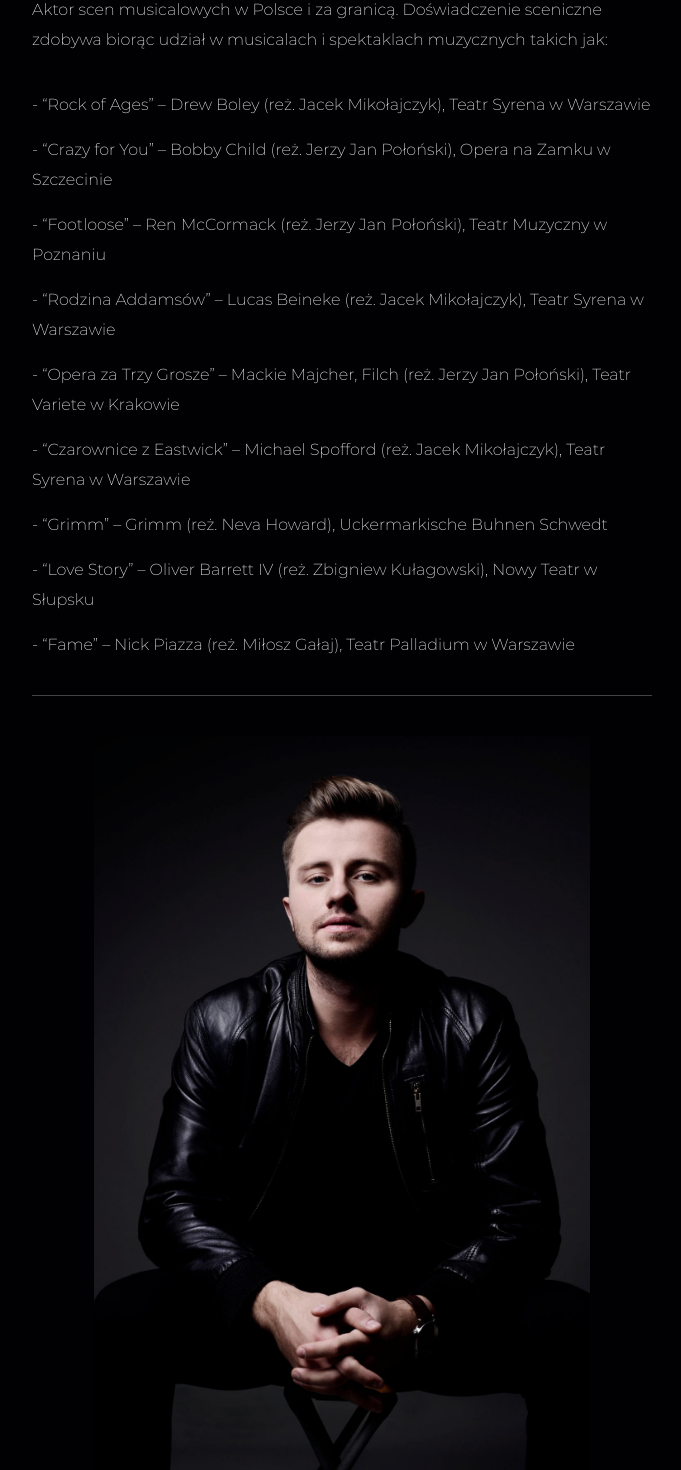
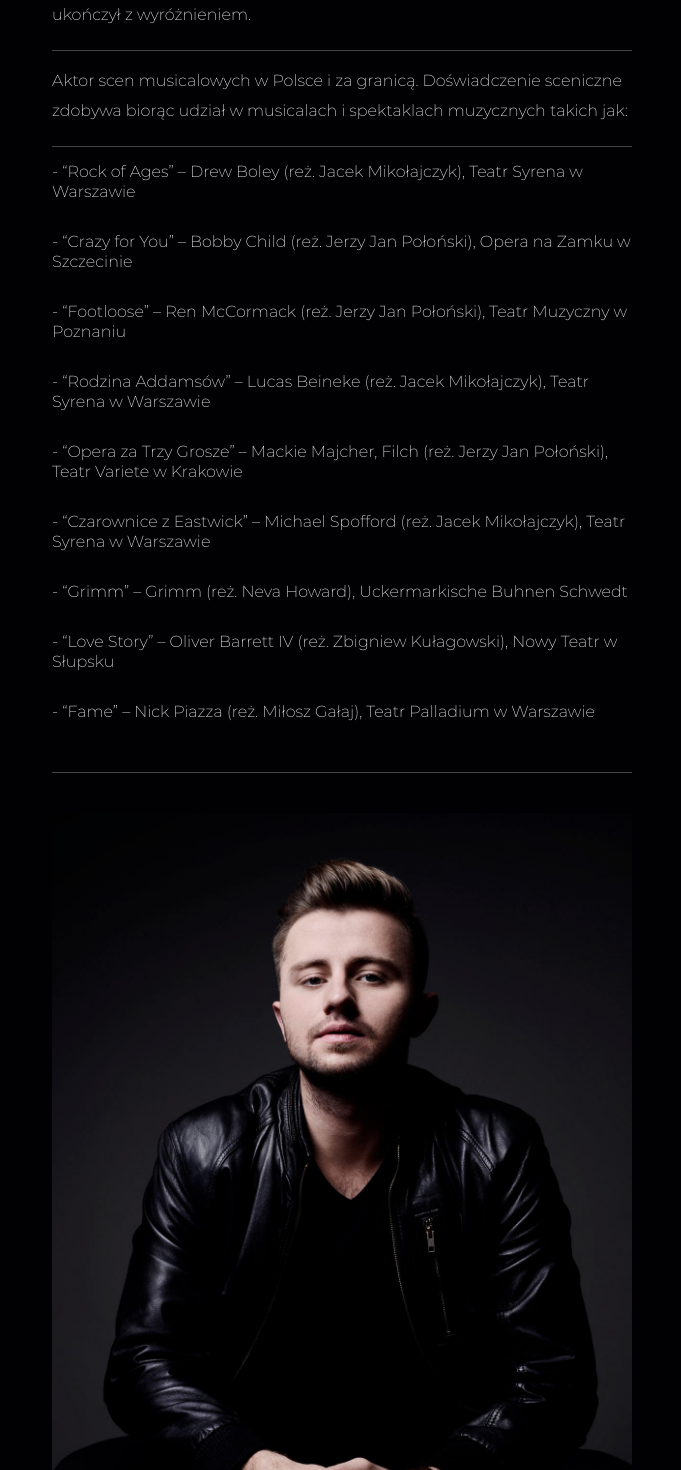
Before and after one commit to MicDeb/karol_drozd_react, a React (Create React App) app: page /biografia in a window 1280 px wide. Shown: the part 1260-2730 px from the top of the page, without its empty margins (422-1103 px from the left). Built offline with nearby package versions, Linux system fonts and the light colour scheme.

Commit message:
added bio page refactor

```diff
--- a/src/components/Bio.jsx
+++ b/src/components/Bio.jsx
@@ -60,46 +60,44 @@ export function Bio() {
     ];
 
     return (
-        <main className="main">
-            <h2>KAROL DROZD - BIOGRAFIA</h2>
-            <div className="main__container biography">
-                <article className="biography-article">
-                    <h3 className="biography-article__name">BIOGRAFIA</h3>
+        <div className="main-container">
+            <div className="biography">
+                <h3 className="biography__title">BIOGRAFIA</h3>
 
                 <Figure
-                        figureClass='biography-article__figure'
-                        imageClass='biography-article__figure--image'
+                    figureClass='biography__figure'
+                    imageClass='biography__figure--image'
                     imageSrc={require('../images/poza/Karol-Drozd-poza1.jpg')}
                     imageAlt='Karol Drozd'
                 />
 
-                    <p className="biography-article--education paragraph">
+                <p className="biography__paragraph">
                     Absolwent <strong>Akademii Muzycznej im. Stanisława Moniuszki w Gdańsku</strong> na specjalności
                     musical.
                     Swój warsztat wokalny kształcił pod okiem prof. zw. dra hab. Ryszarda Minkiewicza.
                     Studia muzyczne pierwszego stopnia ukończył z wyróżnieniem.
                 </p>
-                    <p className="biography-article--jobs paragraph">
+                <p className="biography__paragraph">
                     Aktor scen musicalowych w Polsce i za granicą.
                     Doświadczenie sceniczne zdobywa biorąc udział w musicalach i spektaklach muzycznych
                     takich jak:
                 </p>
-                    <ul className="biography-article--jobs-list">
+                <ul className="biography__paragraph biography__paragraph--jobs-list">
                     {roles.map((role) => (
-                            <li key={role.title} className="biography-article--jobs-list--item">
+                        <li key={role.title} className="biography__paragraph--jobs-list--item">
                             - “{role.title}” – {role.role} (reż. {role.director}), {role.theater}
                         </li>
                     ))}
                 </ul>
 
                 <Figure
-                        figureClass='biography-article__figure'
-                        imageClass='biography-article__figure--image'
+                    figureClass='biography__figure'
+                    imageClass='biography__figure--image'
                     imageSrc={require('../images/poza/Karol-Drozd-poza3.jpg')}
                     imageAlt='Karol Drozd'
                 />
 
-                    <p className="biography-article--awards paragraph">
+                <p className="biography__paragraph">
                     Zdobywca najwyższej klasy tanecznej w Polsce w tańcach latynoamerykańskich i standardowych.
                     Trzykrotny Mistrz Polski i dwukrotny półfinalista Mistrzostw Świata z formacją latynoamerykańską
                     Takt Chadek Chełm.
@@ -107,21 +105,19 @@ export function Bio() {
                     <strong>Jarosław Staniek</strong>, <strong>Ewelina Adamska-Porczyk</strong>,
                     <strong>Joanna Semeńczuk</strong>, <strong>Neva Howard.</strong>
                 </p>
-                    <p className="biography-article--another paragraph">
+                <p className="biography__paragraph">
                     Od 2015 roku instruktor tańca i choreograf w fundacji <strong>MUSICAMP</strong>,
                     której celem jest kształcenie młodych talentów poprzez organizowanie
                     warsztatów musicalowych oraz koncertów tym samym rozpowszechniając musical w Polsce.
                 </p>
 
                 <Figure
-                        figureClass='biography-article__figure'
-                        imageClass='biography-article__figure--image'
+                    figureClass='biography__figure'
+                    imageClass='biography__figure--image'
                     imageSrc={require('../images/poza/Karol-Drozd-poza2.jpg')}
                     imageAlt='Karol Drozd'
                 />
-
-                </article>
             </div>
-        </main>
+        </div>
     )
 }
--- a/src/style/components/_bio.scss
+++ b/src/style/components/_bio.scss
@@ -1,72 +1,50 @@
-.biography-article {
+.biography {
   font-size: 1.4rem;
-}
 
-.biography-article__name {
+  &__title {
     @include sectionName;
   }
 
-.biography-article__figure {
+  &__figure {
     padding-bottom: 2rem;
+
+    &--image {
+      @include circuit;
+    }
   }
 
-.biography-article__figure--image {
-  @include circuit;
-}
-
-.paragraph,
-.biography-article--jobs-list {
+  &__paragraph {
     font-size: 1.6rem;
     line-height: 2rem;
     margin-bottom: 3rem;
     padding-bottom: 1.2rem;
-}
-
-.biography-article--education,
-.biography-article--awards,
-.biography-article--another,
-.biography-article--jobs-list {
     @include borderBottom;
   }
 
-.biography-article--jobs-list {
+  .biography__paragraph--jobs-list {
     font-size: 1.6rem;
     line-height: 2rem;
-}
 
-.biography-article--jobs-list--item {
+    &--item {
       margin-bottom: 3rem;
-}
-
-.biography-article--awards {
-  padding-top: 1.2rem;
-}
-
-@media only screen and (min-width: 480px) and (orientation: landscape) {
-  .biography-article__figure {
-    width: 80%;
-    margin: 0 auto;
-  }
-  .paragraph,
-  .biography-article--jobs-list {
-    width: 80%;
-    margin: 0 auto 3rem;
     }
   }
 
+}
+
 @media only screen and (min-width: 768px) {
-  .main__container.biography {
+  .biography {
     padding: 7rem 2rem;
-  }
-  .biography-article__name {
+
+    &__title {
       @include sectionNameDesktop;
     }
-  .biography-article__figure {
+
+    &__figure {
       padding-bottom: 4rem;
     }
 
-  .paragraph,
-  .biography-article--jobs-list {
+    &__paragraph {
       width: 80%;
       font-size: 2.4rem;
       line-height: 3rem;
@@ -74,25 +52,25 @@
       padding-bottom: 2rem;
     }
   }
+}
 
 @media only screen and (min-width: 1024px) {
-  .biography-article {
+  .biography {
     width: 50%;
     margin: 0 35%;
-  }
 
-  .paragraph,
-  .biography-article--jobs-list {
+    &__paragraph {
       width: 100%;
       font-size: 1.6rem;
       margin: 1.5rem 0;
+
+      &--jobs-list {
+        margin-bottom: 1.5rem;
+      }
     }
 
-  .biography-article--jobs-list--item {
-    margin-bottom: 1.5rem;
-  }
-
-  .biography-article__figure--image {
+    &__figure {
       padding-top: 2.5rem;
     }
   }
+}
--- a/src/style/components/_homePage.scss
+++ b/src/style/components/_homePage.scss
@@ -53,10 +53,6 @@
     animation: backgroudEffect 7s forwards;
   }
 
-  .main__container.home {
-    display: none;
-  }
-
   .main__continer--arrow {
     display: none;
   }
```
Lines whose indentation alone changed are shown as unchanged.
